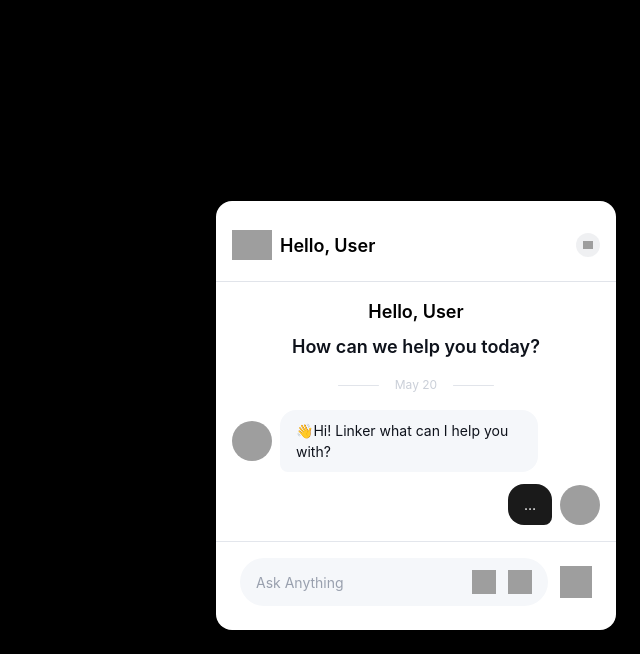
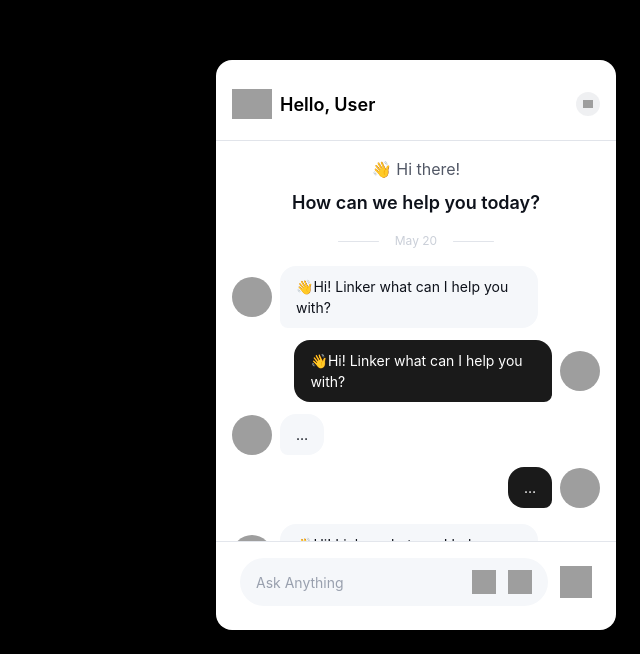
Before and after one commit to coachjoelinterlinklabs/InterLink-AI-Chatbot, a website: page public/message-box.html in a window 1280 px wide. Shown: the part 146-800 px from the top of the page, without its empty margins (640-1280 px from the left). Drawn offline with nearby package versions, Linux system fonts and the light colour scheme; grey boxes are pictures that could not be loaded; a web font is replaced by a local one.

Commit message:
Update message-box.html

```diff
--- a/public/message-box.html
+++ b/public/message-box.html
@@ -3,7 +3,7 @@
   <head>
     <meta charset="UTF-8" />
     <meta name="viewport" content="width=device-width, initial-scale=1.0" />
-    <title>Coach Joel AI</title>
+    <title>Chat bot</title>
     <link rel="stylesheet" href="styles.css" />
     <script src="https://cdn.tailwindcss.com"></script>
     <script>
@@ -69,7 +69,7 @@
                 src="https://public.interlinklabs.ai/1761665406060_Logo.png"
                 alt="" />
             </div>
-            <h1 class="font-semibold text-[18px]" id="userGreeting">Hello, User</h1>
+            <h1 class="font-semibold text-[18px]">Hello, User</h1>
           </div>
           <button class="header-button">
             <img
@@ -82,7 +82,7 @@
         <div class="chat-area overflow-y-auto max-h-[50vh] flex flex-col gap-4">
           <div>
             <div class="flex flex-col items-center gap-2">
-              <h1 class="font-semibold text-[18px]" id="userGreeting">Hello, User</h1>
+              <p class="text-[#525866] text-[16px]">👋 Hi there!</p>
               <h1 class="text-[#0E121B] font-semibold text-[18px]">
                 How can we help you today?
               </h1>
@@ -120,6 +120,80 @@
                 </p>
               </div>
             </div>
+
+            <div class="flex items-center gap-2 w-full even:flex-row-reverse">
+              <img
+                src="https://public.interlinklabs.ai/1761665406060_Logo.png"
+                alt=""
+                class="w-10 h-10 rounded-full" />
+              <div
+                class="px-4 py-[10px] max-w-[70%] even:bg-[#1A1A1A] even:text-white odd:bg-[#F5F7FA] odd:text-[#0E121B] rounded-[16px] even:rounded-br-[8px] odd:rounded-bl-[8px]">
+                <p class="text-[14px]">
+                  👋Hi! Linker what can I help you with?
+                </p>
+              </div>
+            </div>
+
+            <div class="flex items-center gap-2 w-full">
+              <img
+                src="https://public.interlinklabs.ai/1761722972563_avt.png"
+                alt=""
+                class="w-10 h-10 rounded-full" />
+              <div
+                class="px-4 py-[10px] max-w-[70%] bg-[#F5F7FA] text-[#0E121B] rounded-[16px] rounded-bl-[8px]">
+                <p class="text-[14px]">…</p>
+              </div>
+            </div>
+
+            <div class="flex items-center gap-2 w-full even:flex-row-reverse">
+              <img
+                src="https://public.interlinklabs.ai/1761665406060_Logo.png"
+                alt=""
+                class="w-10 h-10 rounded-full" />
+              <div
+                class="px-4 py-[10px] max-w-[70%] even:bg-[#1A1A1A] even:text-white odd:bg-[#F5F7FA] odd:text-[#0E121B] rounded-[16px] even:rounded-br-[8px] odd:rounded-bl-[8px]">
+                <p class="text-[14px]">…</p>
+              </div>
+            </div>
+          </div>
+          <div class="w-full max-w-2xl mx-auto flex flex-col gap-3">
+            <div class="flex items-center gap-2 w-full">
+              <img
+                src="https://public.interlinklabs.ai/1761722972563_avt.png"
+                alt=""
+                class="w-10 h-10 rounded-full" />
+              <div
+                class="px-4 py-[10px] max-w-[70%] bg-[#F5F7FA] text-[#0E121B] rounded-[16px] rounded-bl-[8px]">
+                <p class="text-[14px]">
+                  👋Hi! Linker what can I help you with?
+                </p>
+              </div>
+            </div>
+
+            <div class="flex items-center gap-2 w-full even:flex-row-reverse">
+              <img
+                src="https://public.interlinklabs.ai/1761665406060_Logo.png"
+                alt=""
+                class="w-10 h-10 rounded-full" />
+              <div
+                class="px-4 py-[10px] max-w-[70%] even:bg-[#1A1A1A] even:text-white odd:bg-[#F5F7FA] odd:text-[#0E121B] rounded-[16px] even:rounded-br-[8px] odd:rounded-bl-[8px]">
+                <p class="text-[14px]">
+                  👋Hi! Linker what can I help you with?
+                </p>
+              </div>
+            </div>
+
+            <div class="flex items-center gap-2 w-full">
+              <img
+                src="https://public.interlinklabs.ai/1761722972563_avt.png"
+                alt=""
+                class="w-10 h-10 rounded-full" />
+              <div
+                class="px-4 py-[10px] max-w-[70%] bg-[#F5F7FA] text-[#0E121B] rounded-[16px] rounded-bl-[8px]">
+                <p class="text-[14px]">…</p>
+              </div>
+            </div>
+
             <div class="flex items-center gap-2 w-full even:flex-row-reverse">
               <img
                 src="https://public.interlinklabs.ai/1761665406060_Logo.png"
```
